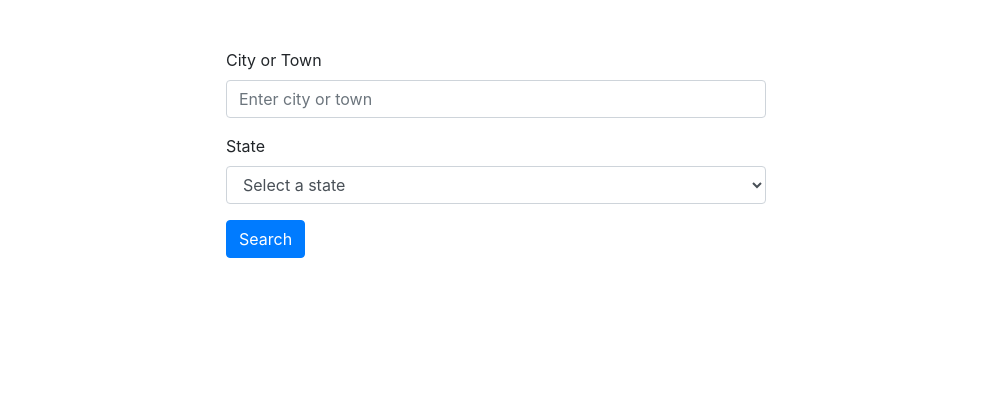
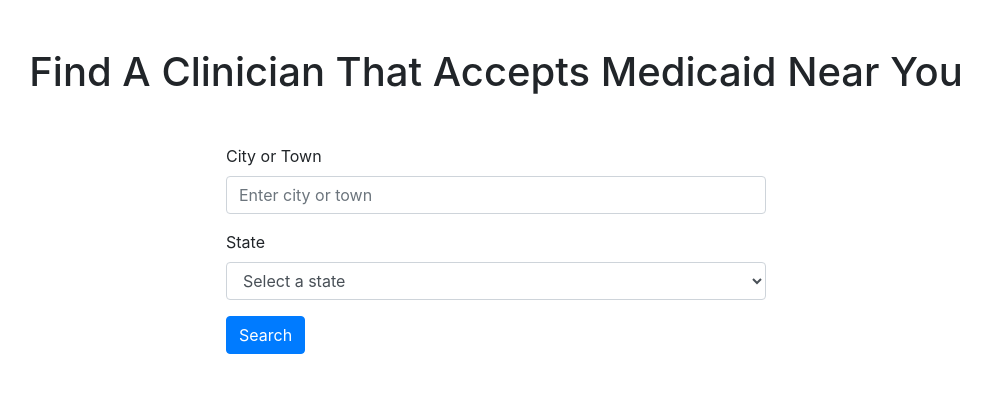
Before and after one commit to kfemelue/code-crew-django-app, a Django app: template providers/providers/templates/search_template.html in a window 1280 px wide. Shown: the top 393 px of the page, without its empty margins (144-1135 px from the left). Run offline with Django 5.2, Linux system fonts and the light colour scheme; the template is opened without the code that fills it, so the values that code supplies are empty; some libraries are stand-ins or nearby versions.

Commit message:
Added header to search clinician template

```diff
--- a/providers/providers/templates/search_template.html
+++ b/providers/providers/templates/search_template.html
@@ -3,7 +3,7 @@
 <head>
   <meta charset="UTF-8">
   <meta name="viewport" content="width=device-width, initial-scale=1.0">
-  <title>City and State Search</title>
+  <title>Find a Clinician</title>
   <!-- Bootstrap CSS -->
   <link href="https://stackpath.bootstrapcdn.com/bootstrap/4.5.2/css/bootstrap.min.css" rel="stylesheet">
   <style>
@@ -17,6 +17,9 @@
   </style>
 </head>
 <body>
+<div class="container mt-5 justify-content-center">
+  <h1 class="row justify-content-center">Find A Clinician That Accepts Medicaid Near You</h1>
+</div>
 
 <div class="container mt-5">
   <div class="row justify-content-center">
```
